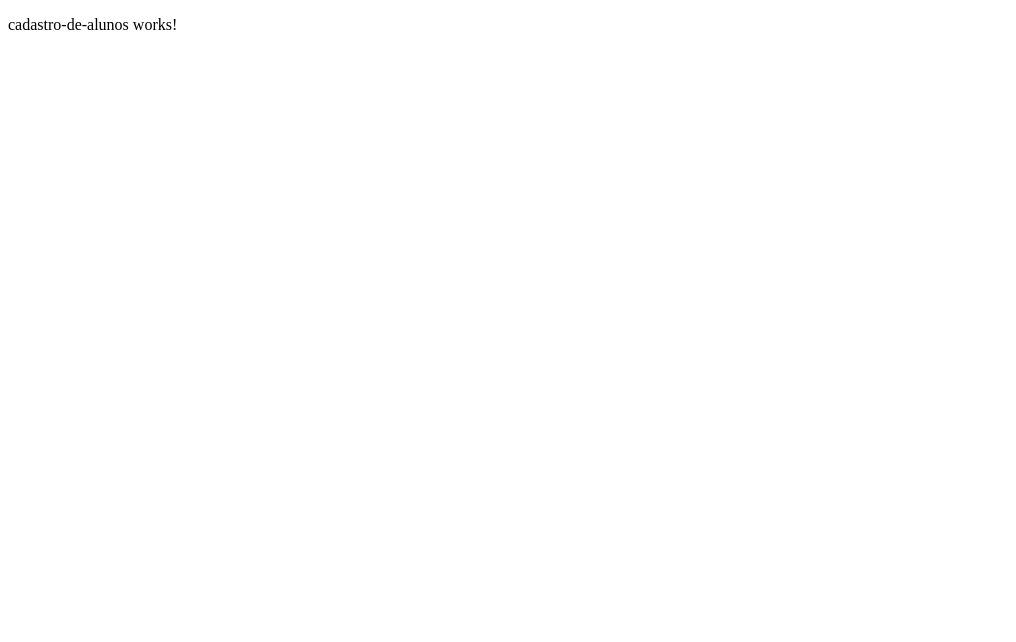
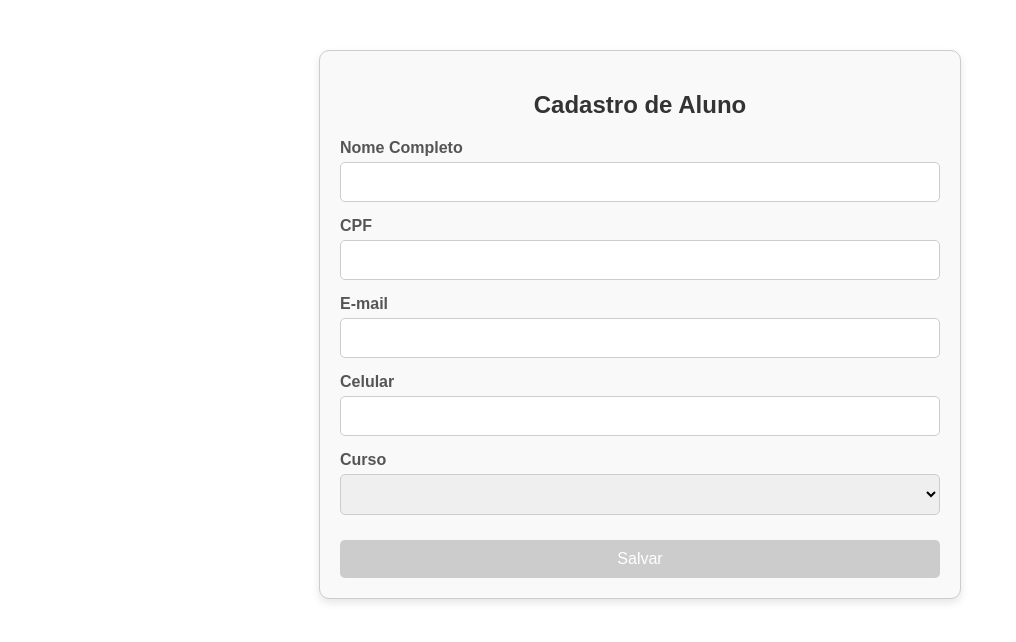
Before and after one commit to vXultz/portal-educacional-angular, an Angular app: page /cadastro-de-alunos in a window 1280 px wide. Shown: the top 642 px of the page, without its empty margins (0-1016 px from the left). Built offline with nearby package versions, Linux system fonts and the light colour scheme.

Commit message:
cadastro de alunos

```diff
--- a/src/app/cadastro-de-alunos/cadastro-de-alunos.component.css
+++ b/src/app/cadastro-de-alunos/cadastro-de-alunos.component.css
@@ -0,0 +1,59 @@
+.cadastro-container {
+  max-width: 600px;
+  margin: 50px auto;
+  padding: 20px;
+  border: 1px solid #ccc;
+  border-radius: 10px;
+  box-shadow: 0 4px 8px rgba(0, 0, 0, 0.1);
+  background-color: #f9f9f9;
+  font-family: Arial, sans-serif;
+}
+
+.cadastro-container h2 {
+  text-align: center;
+  margin-bottom: 20px;
+  color: #333;
+}
+
+.cadastro-container form div {
+  margin-bottom: 15px;
+}
+
+.cadastro-container label {
+  display: block;
+  margin-bottom: 5px;
+  color: #555;
+  font-weight: bold;
+}
+
+.cadastro-container input,
+.cadastro-container select {
+  width: 100%;
+  padding: 10px;
+  border: 1px solid #ccc;
+  border-radius: 5px;
+  box-sizing: border-box;
+  font-size: 16px;
+}
+
+.cadastro-container button {
+  width: 100%;
+  padding: 10px;
+  margin-top: 10px;
+  border: none;
+  border-radius: 5px;
+  font-size: 16px;
+  cursor: pointer;
+  transition: background-color 0.3s ease;
+  background-color: #28a745;
+  color: white;
+}
+
+.cadastro-container button:disabled {
+  background-color: #ccc;
+  cursor: not-allowed;
+}
+
+.cadastro-container button:hover:not(:disabled) {
+  background-color: #218838;
+}
--- a/src/app/cadastro-de-alunos/cadastro-de-alunos.component.html
+++ b/src/app/cadastro-de-alunos/cadastro-de-alunos.component.html
@@ -1 +1,28 @@
-<p>cadastro-de-alunos works!</p>
+<div class="cadastro-container">
+  <h2>Cadastro de Aluno</h2>
+  <form (ngSubmit)="onSubmit()" #alunoForm="ngForm">
+    <div>
+      <label for="nome">Nome Completo</label>
+      <input type="text" id="nome" [(ngModel)]="aluno.nome" name="nome" required>
+    </div>
+    <div>
+      <label for="cpf">CPF</label>
+      <input type="text" id="cpf" [(ngModel)]="aluno.cpf" name="cpf" required>
+    </div>
+    <div>
+      <label for="email">E-mail</label>
+      <input type="email" id="email" [(ngModel)]="aluno.email" name="email" required>
+    </div>
+    <div>
+      <label for="celular">Celular</label>
+      <input type="text" id="celular" [(ngModel)]="aluno.celular" name="celular" required>
+    </div>
+    <div>
+      <label for="curso">Curso</label>
+      <select id="curso" [(ngModel)]="aluno.curso" name="curso" required>
+        <option *ngFor="let curso of cursos" [value]="curso">{{curso}}</option>
+      </select>
+    </div>
+    <button type="submit" [disabled]="!alunoForm.form.valid">Salvar</button>
+  </form>
+</div>
--- a/src/app/cadastro-de-alunos/cadastro-de-alunos.component.ts
+++ b/src/app/cadastro-de-alunos/cadastro-de-alunos.component.ts
@@ -1,12 +1,35 @@
+import { CommonModule } from '@angular/common';
 import { Component } from '@angular/core';
+import { FormsModule } from '@angular/forms';
+import { Router } from '@angular/router';
 
 @Component({
   selector: 'app-cadastro-de-alunos',
   standalone: true,
-  imports: [],
+  imports: [FormsModule, CommonModule],
   templateUrl: './cadastro-de-alunos.component.html',
   styleUrl: './cadastro-de-alunos.component.css'
 })
 export class CadastroDeAlunosComponent {
+  aluno = {
+    nome: '',
+    cpf: '',
+    email: '',
+    celular: '',
+    curso: ''
+  };
 
+  cursos: string[] = ['Engenharia', 'Medicina', 'Direito', 'Administração', 'Informática'];
+
+  constructor(private router: Router) { }
+
+  onSubmit() {
+    if (this.aluno.nome && this.aluno.cpf && this.aluno.email && this.aluno.celular && this.aluno.curso) {
+      console.log('Dados do aluno:', this.aluno);
+
+      alert('Usuário salvo com sucesso');
+
+      this.router.navigate(['/alunos']);
+    }
+  }
 }
```
